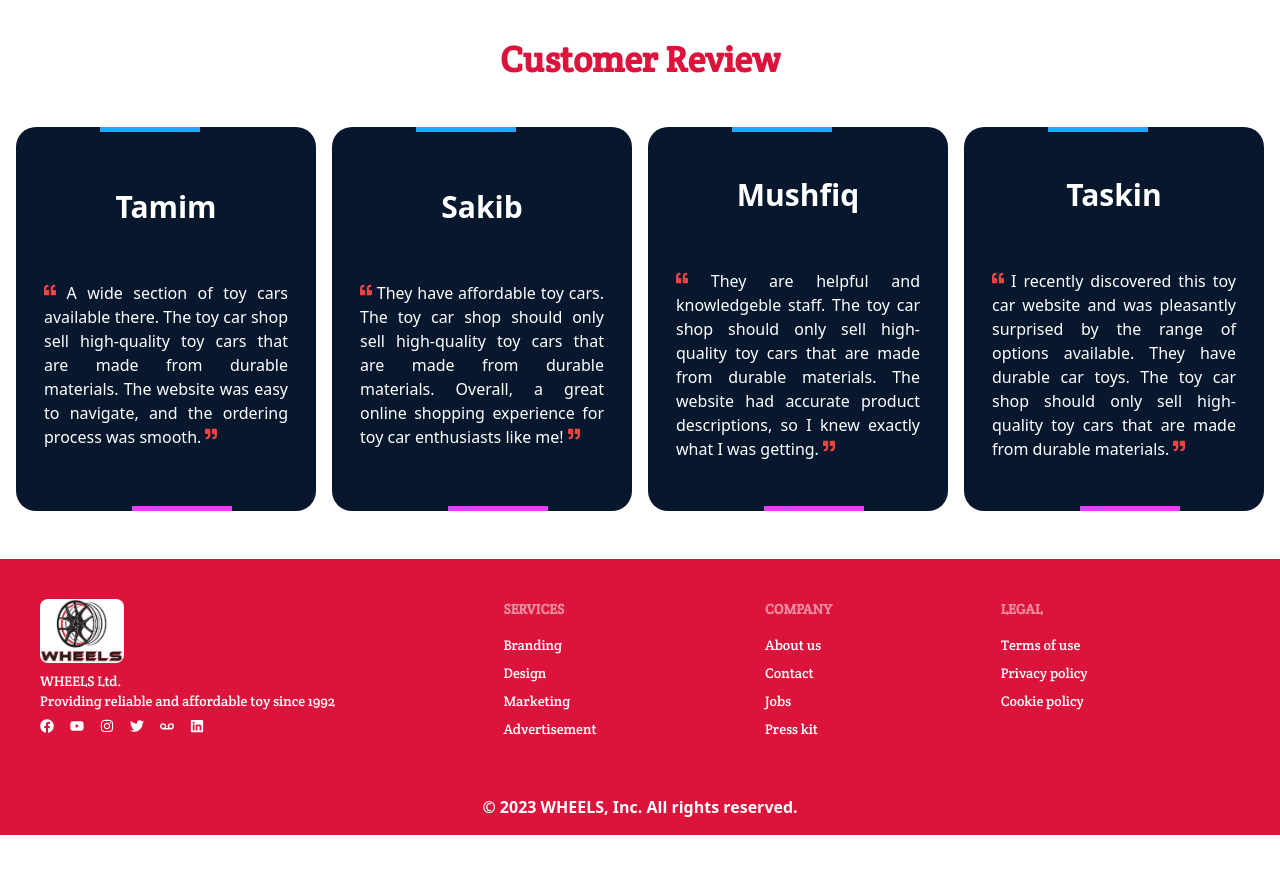
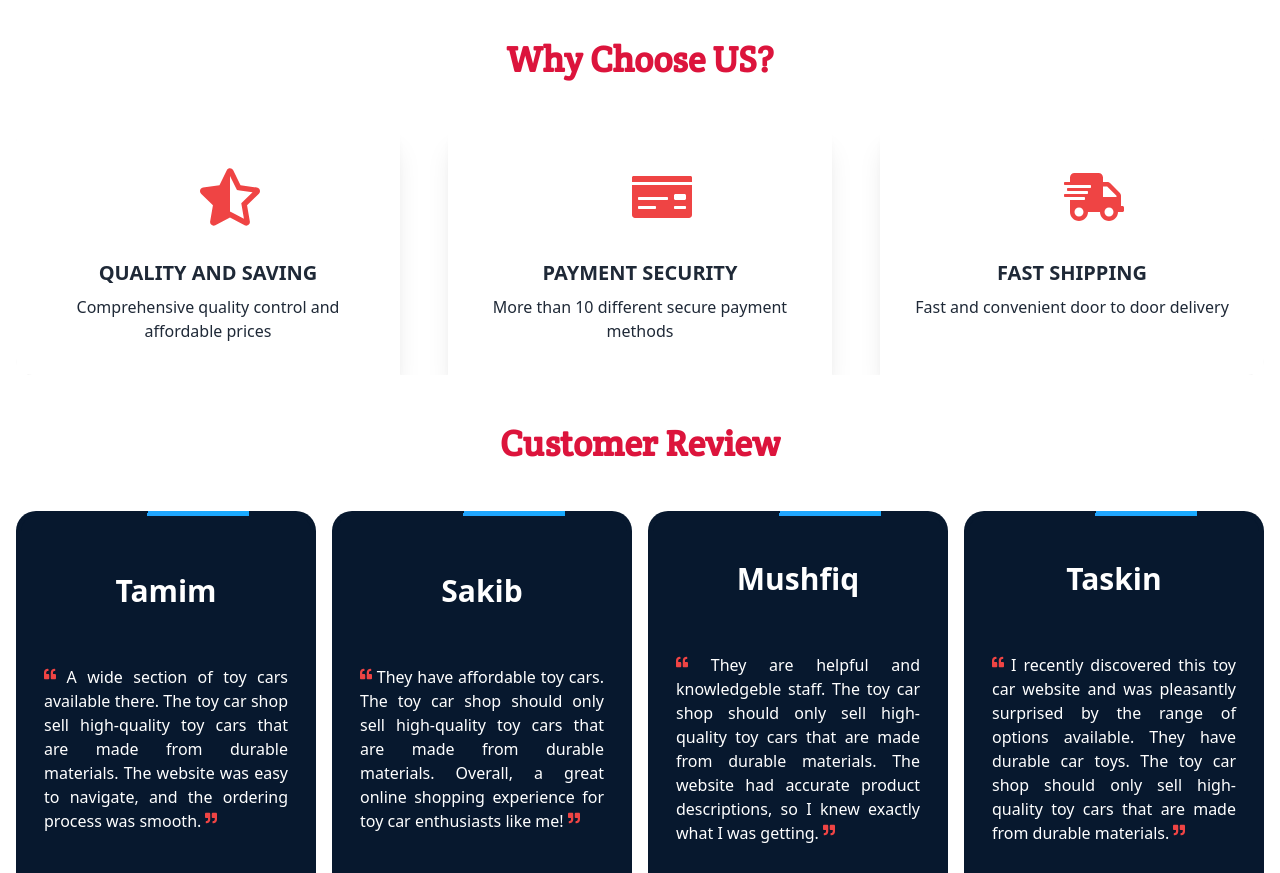
Before and after one commit to Ashrafulhiderjayed/wheels-client-new, a React (Vite) app: page / in a window 1280 px wide. Shown: the part 1920-2793 px from the top of the page. Before the commit the page ends 2755 px from the top, so only its background shows below. Built offline with nearby package versions, Linux system fonts and the light colour scheme; no server answers.

Commit message:
another section added

```diff
--- a/src/Pages/Home/Banner/Banner.jsx
+++ b/src/Pages/Home/Banner/Banner.jsx
@@ -3,7 +3,7 @@ import './Banner.css'
 
 const Banner = () => {
     return (
-        <div className="background bannerImg  relative">
+        <div className="background bannerImg  relative overflow-y-hidden">
             <div className='ml-10 p-8 bg-gradient-to-r from-black to-transparent inline-block'>
                 <h3 className='text-3xl font-bold text-white '>Find your </h3>
                 <h1 className='text-7xl text-yellow-400 font-CreteRound font-extrabold'>Favourite CAR</h1>
--- /dev/null
+++ b/src/Pages/Home/ExtraSection2/ExtraSection2.jsx
@@ -0,0 +1,54 @@
+import React from 'react';
+import { FaMoneyCheck, FaShippingFast,FaStarHalfAlt } from 'react-icons/fa';
+
+const ExtraSection2 = () => {
+        return(
+            <div>
+        <h1 className="text-center text-primary font-extrabold text-7xl sm:text-4xl my-10 p-2 font-CreteRound">Why Choose US?</h1>
+            <div className="carousel rounded-box flex justify-between">
+                <div className="carousel-item">
+                    <div className=" w-96 bg-base-100 shadow-xl">
+                        <figure className="px-10 pt-10">
+                        <div className='text-center mx-auto ml-36'>
+                            <FaStarHalfAlt className='text-center text-6xl text-red-500'></FaStarHalfAlt>
+                        </div>
+                        </figure>
+                        <div className="card-body items-center text-center">
+                            <h2 className="card-title">QUALITY AND SAVING</h2>
+                            <p>Comprehensive quality control and affordable prices</p>
+                        </div>
+                    </div>
+                </div>
+                <div className="carousel-item">
+                    <div className=" w-96 bg-base-100 shadow-xl">
+                        <figure className="px-10 pt-10">
+                        <div className='text-center mx-auto ml-36'>
+                            <FaMoneyCheck className='text-center text-6xl text-red-500'></FaMoneyCheck>
+                        </div>
+                        </figure>
+                        <div className="card-body items-center text-center">
+                            <h2 className="card-title">PAYMENT SECURITY</h2>
+                            <p>More than 10 different secure payment methods</p>
+                        </div>
+                    </div>
+                </div>
+                <div className="carousel-item">
+                <div className=" w-96 bg-base-100 shadow-xl">
+                        <figure className="px-10 pt-10">
+                        <div className='text-center mx-auto ml-36'>
+                            <FaShippingFast className='text-center text-6xl text-red-500'></FaShippingFast>
+                        </div>
+                        </figure>
+                        <div className="card-body items-center text-center">
+                            <h2 className="card-title">FAST SHIPPING</h2>
+                            <p>Fast and convenient door to door delivery</p>
+                        </div>
+                    </div>
+                </div>
+            </div>
+        </div>
+
+    );
+};
+
+export default ExtraSection2;
--- a/src/Pages/Home/Footer/Footer.jsx
+++ b/src/Pages/Home/Footer/Footer.jsx
@@ -56,7 +56,8 @@ const Footer = () => {
             <a className="link link-hover">Cookie policy</a>
           </div>
         </footer>
-        <p className='text-center font-semibold p-4'>&copy; 2023 WHEELS, Inc. All rights reserved.</p>
+        <hr />
+        <p className='text-center font-medium  p-5'>&copy; 2023 WHEELS, Inc. All rights reserved.</p>
         </section>
     );
 };
--- a/src/Pages/Home/Home/Home.jsx
+++ b/src/Pages/Home/Home/Home.jsx
@@ -1,6 +1,7 @@
 // import React from 'react';
 
 import Banner from "../Banner/Banner";
+import ExtraSection2 from "../ExtraSection2/ExtraSection2";
 import Footer from "../Footer/Footer";
 import Gallery from "../Gallery/Gallery";
 import OffSale from "../OffSale/OffSale";
@@ -13,6 +14,7 @@ const Home = () => {
                 <Banner></Banner>
                 <Gallery></Gallery>
                 {/* <OffSale></OffSale> */}
+                <ExtraSection2></ExtraSection2>
                 <UserReview></UserReview>
             </div>
             {/* <Footer></Footer> */}
```
